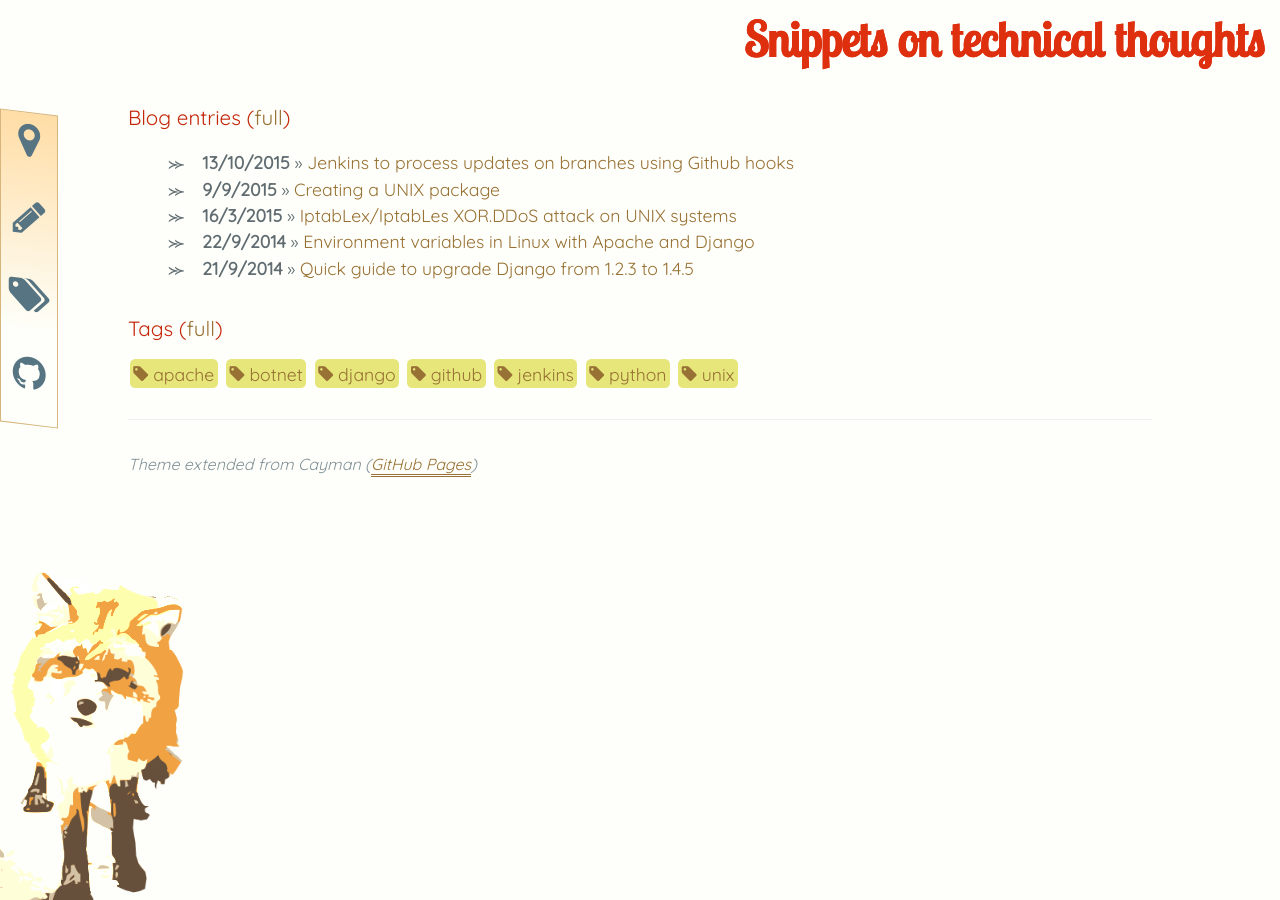
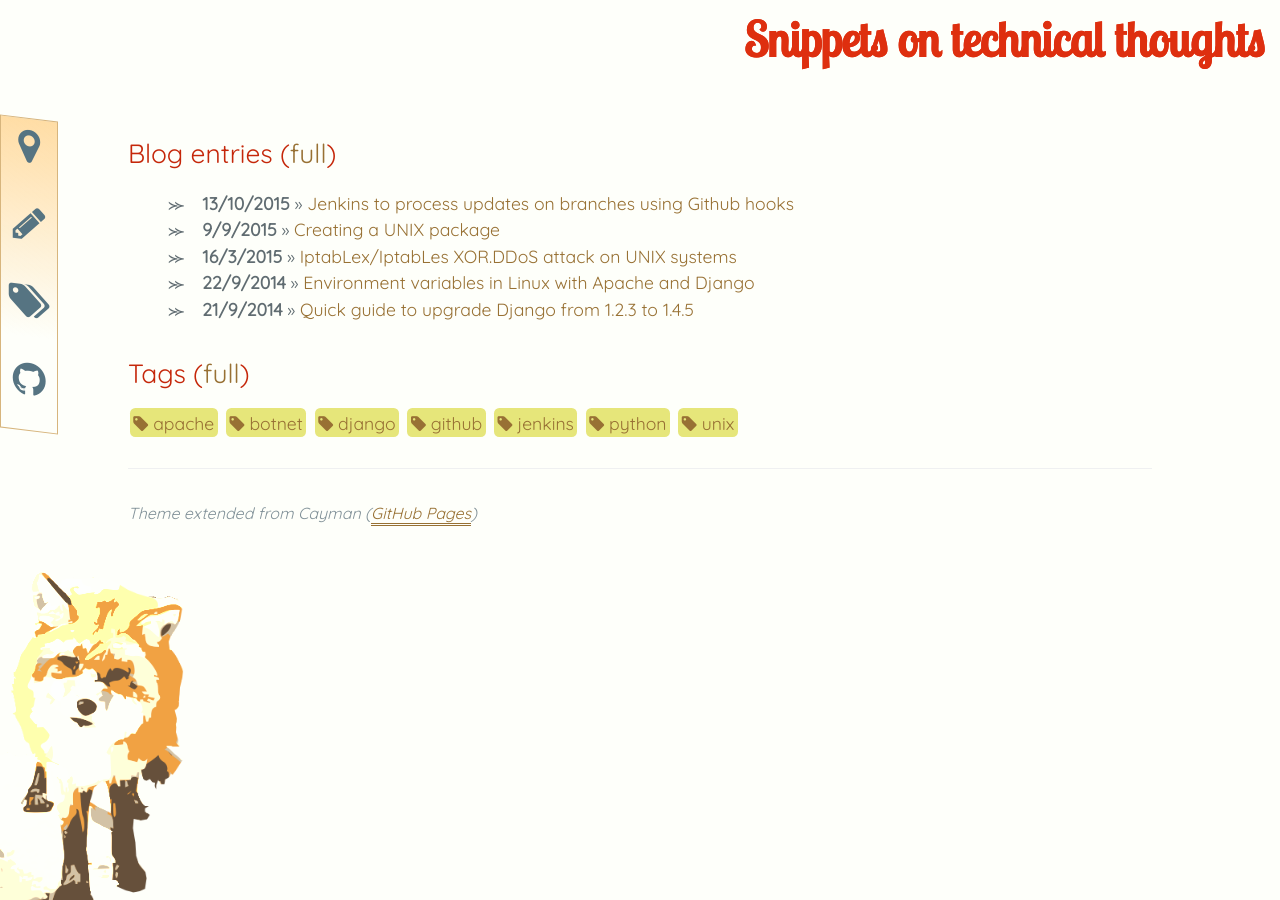
Before and after one commit to CarolinaFernandez/CarolinaFernandez.github.io, a Jekyll site: the page built from index.html, in a window 1280 px wide. Built offline with Jekyll 4.4.1, drawn with Linux system fonts in a browser that asks for light colours; the list of posts is cut into pages by our own code.

Commit message:
w3c compliance

```diff
--- a/_includes/tag-list.html
+++ b/_includes/tag-list.html
@@ -37,11 +37,11 @@
 =======================
 {% endcomment %}
 
-<h1 class="page-title">Tags
+<h2 class="page-title">Tags
 {% unless page.url contains "blog" %}
     (<a class="link-full" href="blog/tag.html">full</a>)
 {% endunless %}
-</h1>
+</h2>
 
 {% for tag in tags %}
     {% if page.url contains "blog" %}
--- a/_layouts/default.html
+++ b/_layouts/default.html
@@ -5,24 +5,19 @@
     <title>{{ page.title | default: site.title }}</title>
     <meta name="viewport" content="width=device-width, initial-scale=1">
     <meta name="theme-color" content="#157878">
+    <link href="img/favicon.ico" rel="icon" type="image/x-icon">
     <link href='https://fonts.googleapis.com/css?family=Open+Sans:400,700' rel='stylesheet' type='text/css'>
     <!-- Theme -->
     <link rel="stylesheet" href="/css/style.css">
-    <script src="/js/actions.js"></script>
     <!-- Font-awesome -->
     <link rel="stylesheet" href="/css/font-awesome/css/font-awesome.css">
     <!-- Google APIs -->
     <link rel="stylesheet" type="text/css" href="https://fonts.googleapis.com/css?family=Lobster+Two&effect=static">
     <link rel="stylesheet" type="text/css" href="https://fonts.googleapis.com/css?family=Quicksand">
-    <!-- jQuery -->
-    <!--<script src="https://ajax.googleapis.com/ajax/libs/jquery/3.1.1/jquery.min.js"></script>-->
   </head>
   <body>
     <section class="site-header">
-      <p>
-        <h1 class="project-name font-effect-static"><a href="/" />{{ site.title | default: site.github.repository_name }}</a></h1>
-        <!--<h3 class="project-tagline">({{ site.description | default: site.github.project_tagline }})</h2>-->
-      </p>
+      <h1 class="project-name font-effect-static"><a href="/">{{ site.title | default: site.github.repository_name }}</a></h1>
       {% if site.github.is_project_page %}
         <a href="{{ site.github.repository_url }}" class="btn">View on GitHub</a>
       {% endif %}
--- a/blog/index.html
+++ b/blog/index.html
@@ -4,7 +4,7 @@
 ---
 
 {% for post in site.posts %}
-    <h2>{{ post.title }}</a></h2>
+    <h2>{{ post.title }}</h2>
     <p>
         <strong>{{ post.date | date: "%-d/%-m/%Y" }}</strong>
     </p>
--- a/blog/tag.html
+++ b/blog/tag.html
@@ -15,7 +15,7 @@
 =======================
 {% endcomment %}
 {% for tag in tags %}
-	<h2 id="{{ tag | slugify }}">{{ tag }}</h2>
+	<h3 id="{{ tag | slugify }}">{{ tag }}</h3>
 	<ul>
 	 {% for post in site.posts %}
 		 {% if post.tags contains tag %}
--- a/css/style.css
+++ b/css/style.css
@@ -16,11 +16,11 @@
 body {
     background-blend-mode: hard-light;
     background-color: #fefffa;
-    background-size: 6em;
     background-image: url(../img/fox.png);
     background-position-x: left;
     background-position-y: bottom;
     background-repeat: no-repeat;
+    background-size: 6em;
     color: #606c71;
     font-family: "Quicksand", "Open Sans", "Helvetica Neue", Helvetica, Arial, sans-serif;
     font-size: 2em;
@@ -31,7 +31,8 @@
 
 @media screen and (max-width: 64em) {
     body {
-        background-blend-mode: color-burn !important;
+        background-position-x: right;
+        background-size: 2.5em;
     }
 }
 
@@ -70,9 +71,9 @@
 
 .main-content { word-wrap: break-word; }
 .main-content :first-child { margin-top: 0; }
-@media screen and (min-width: 64em) { .main-content { max-width: 64rem; padding: 2rem 6rem; margin: 0 auto; font-size: 1.1rem; } }
-@media screen and (min-width: 42em) and (max-width: 64em) { .main-content { padding: 2rem 4rem; font-size: 1.1rem; } }
-@media screen and (max-width: 42em) { .main-content { padding: 2rem 1rem; font-size: 1rem; } }
+@media screen and (min-width: 64em) { .main-content { max-width: 64rem; padding: 4rem 6rem; margin: 0 auto; font-size: 1.1rem; } }
+@media screen and (min-width: 42em) and (max-width: 64em) { .main-content { padding: 4rem 4rem; font-size: 1.1rem; } }
+@media screen and (max-width: 42em) { .main-content { padding: 4rem 1rem; font-size: 1rem; } }
 .main-content img { max-width: 100%; }
 .main-content h1, .main-content h2, .main-content h3, .main-content h4, .main-content h5, .main-content h6 { margin-top: 2rem; margin-bottom: 1rem; font-weight: normal; color: #c5270a; }
 .main-content p { margin-bottom: 1em; }
@@ -196,6 +197,11 @@
     font-size: .5em;
     visibility: hidden;
 }
+@media screen and (max-width: 64em) {
+    .navlink .navbar-text {
+        font-size: .4em;
+    }
+}
 .navlink:hover {
     text-decoration: none;
     text-transform: capitalize;
@@ -212,6 +218,7 @@
 
 .sidebar-content-wrapper {
     float: left;
+    margin-top: .2em;
     position: fixed;
     overflow: hidden;
     top: 0;
--- a/index.html
+++ b/index.html
@@ -5,7 +5,7 @@
 
 <div id="home">
 
-  <h1>Blog entries (<a class="link-full" href="{{ site.baseurl }}blog/index.html">full</a>)</h1>
+  <h2>Blog entries (<a class="link-full" href="{{ site.baseurl }}blog/index.html">full</a>)</h2>
   <ul class="posts">
     {% for post in site.posts %}
       <li><strong>{{ post.date | date: "%-d/%-m/%Y" }}</strong> &raquo; <a href="{{ site.baseurl }}{{ post.url }}">{{ post.title }}</a></li>
```
Also changed, not shown: img/favicon.ico (added), img/fox-tag.png (added), js/actions.js (deleted).
